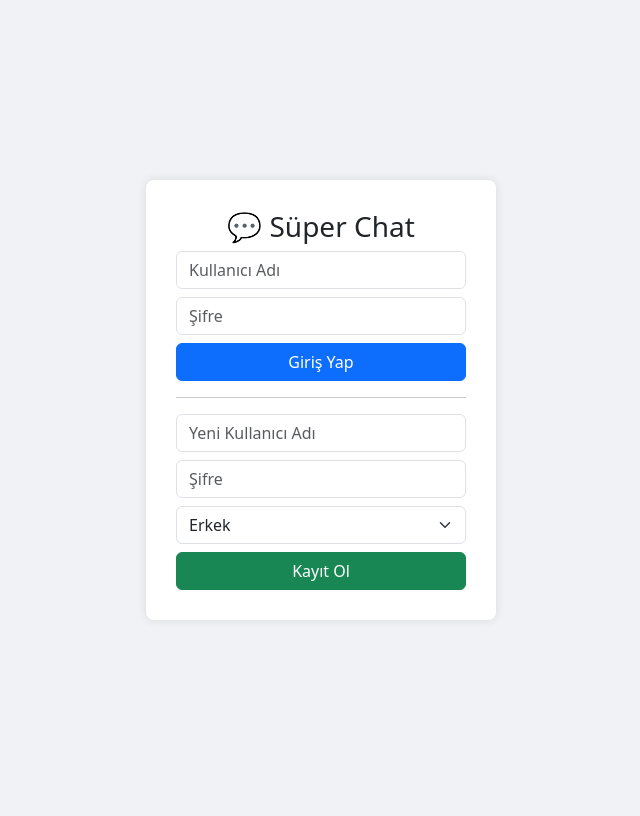
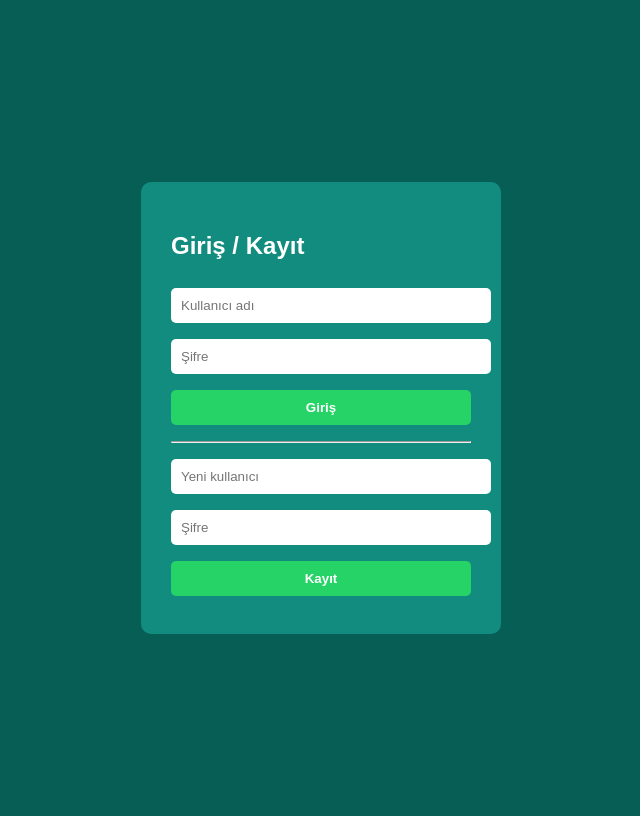
Before and after one commit to bollulu/sohbetimiz, a Flask app: page / in a window 1280 px wide. Shown: the whole page, without its empty margins (319-959 px from the left). Before the commit the page ends 620 px from the top, so only its background shows below. Run offline with Flask 3, Linux system fonts and the light colour scheme.

Commit message:
Update auth.html

```diff
--- a/templates/auth.html
+++ b/templates/auth.html
@@ -1,32 +1,28 @@
 <!DOCTYPE html>
-<html lang="tr">
+<html>
 <head>
-    <meta charset="UTF-8">
-    <title>Giriş / Kayıt</title>
-    <link rel="stylesheet" href="https://cdn.jsdelivr.net/npm/bootstrap@5.3.0/dist/css/bootstrap.min.css">
+<title>Giriş</title>
+<meta name="viewport" content="width=device-width">
 <style>
-        body {background: #f0f2f5; display:flex; justify-content:center; align-items:center; height:100vh;}
-        .login-box {background:white; padding:30px; border-radius:8px; width:350px; box-shadow:0 0 10px rgba(0,0,0,0.1);}
-        button {width:100%;}
+body{background:#075e54;color:white;font-family:sans-serif;display:flex;justify-content:center;align-items:center;height:100vh}
+.card{background:#128c7e;padding:30px;border-radius:10px;width:300px}
+input,button{width:100%;padding:10px;margin:8px 0;border:none;border-radius:5px}
+button{background:#25d366;color:white;font-weight:bold}
 </style>
 </head>
 <body>
-    <div class="login-box text-center">
-        <h3>💬 Süper Chat</h3>
-        <form action="/login" method="POST">
-            <input class="form-control mb-2" type="text" name="username" placeholder="Kullanıcı Adı" required>
-            <input class="form-control mb-2" type="password" name="password" placeholder="Şifre" required>
-            <button class="btn btn-primary">Giriş Yap</button>
+<div class="card">
+<h2>Giriş / Kayıt</h2>
+<form action="/login" method="post">
+<input name="username" placeholder="Kullanıcı adı" required>
+<input name="password" type="password" placeholder="Şifre" required>
+<button>Giriş</button>
 </form>
 <hr>
-        <form action="/register" method="POST">
-            <input class="form-control mb-2" type="text" name="username" placeholder="Yeni Kullanıcı Adı" required>
-            <input class="form-control mb-2" type="password" name="password" placeholder="Şifre" required>
-            <select class="form-select mb-2" name="gender">
-                <option>Erkek</option>
-                <option>Kadın</option>
-            </select>
-            <button class="btn btn-success">Kayıt Ol</button>
+<form action="/register" method="post">
+<input name="username" placeholder="Yeni kullanıcı" required>
+<input name="password" type="password" placeholder="Şifre" required>
+<button>Kayıt</button>
 </form>
 </div>
 </body>
```
Lines whose indentation alone changed are shown as unchanged.
